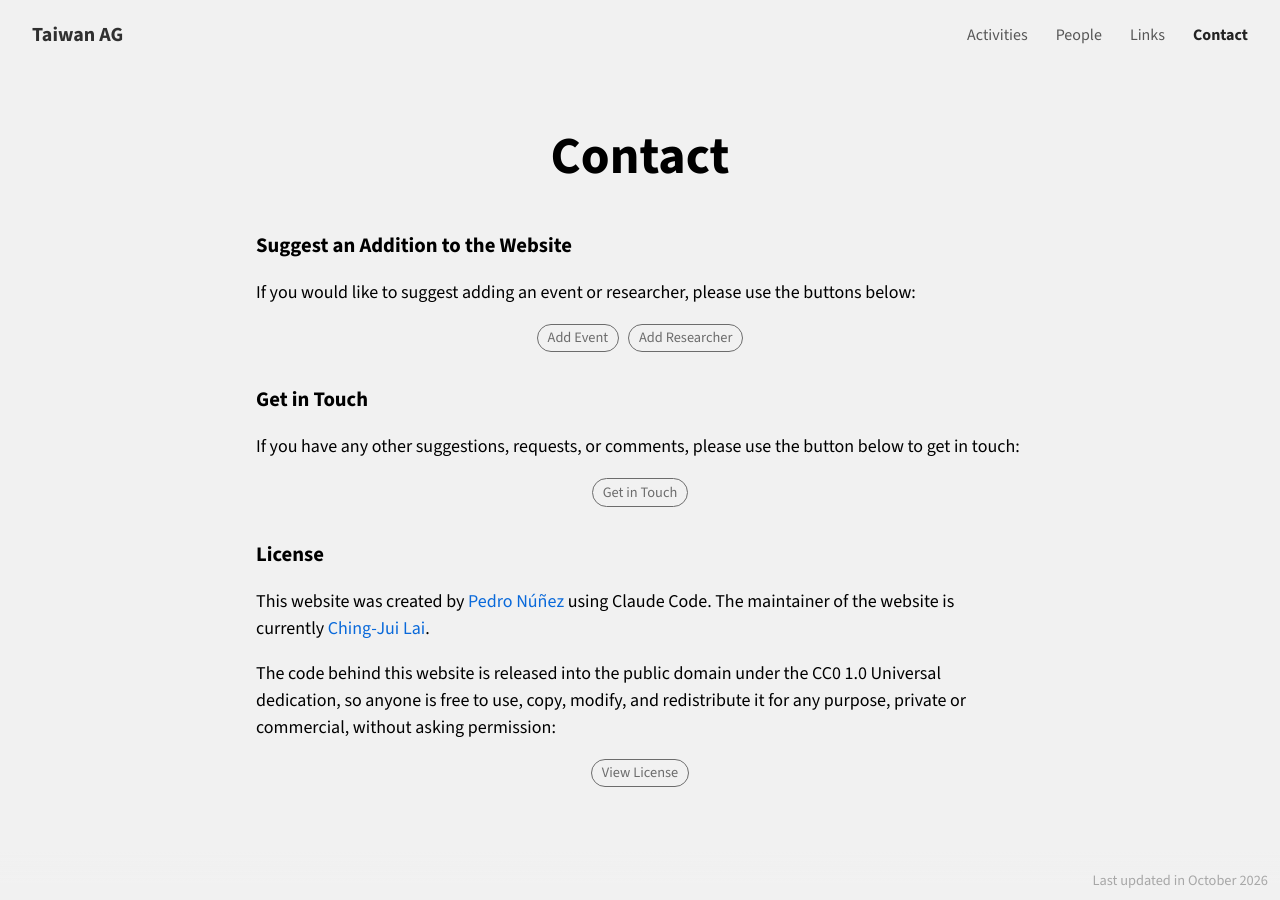
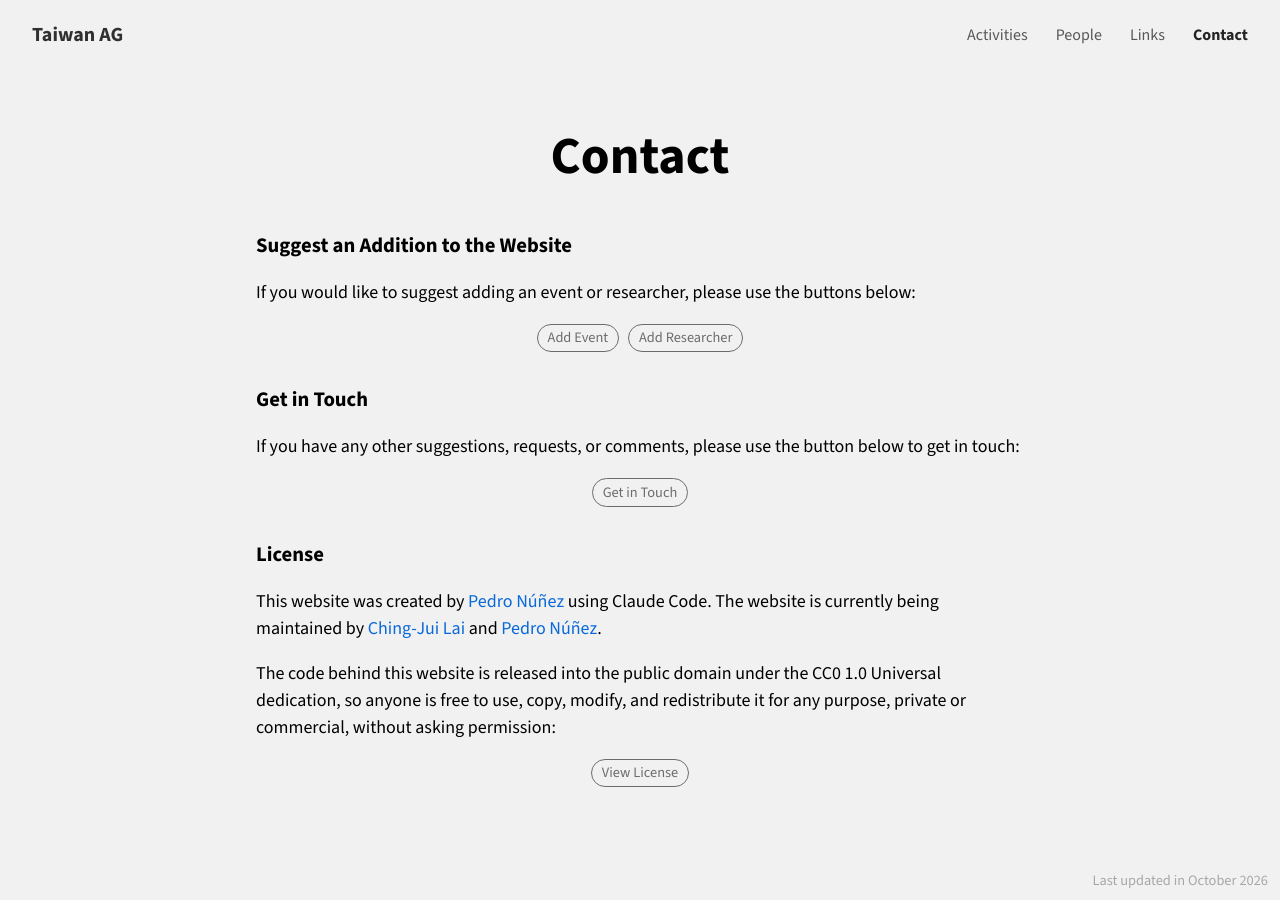
Before and after one commit to taiwan-ag/taiwan-ag.github.io, a Jekyll site: the page built from contact.md, in a window 1280 px wide. Built offline with Jekyll 4.4.1, drawn with Linux system fonts in a browser that asks for light colours.

Commit message:
Update list of maintainers

```diff
--- a/contact.md
+++ b/contact.md
@@ -27,8 +27,9 @@ button below to get in touch:
 ## License
 
 This website was created by [Pedro Núñez](https://pedro-nunez.github.io){: .external-link }
-using Claude Code. The maintainer of the website is currently
-[Ching-Jui Lai](https://math.ncku.edu.tw/p/404-1221-271791.php?Lang=en){: .external-link }.
+using Claude Code. The website is currently being maintained by
+[Ching-Jui Lai](https://math.ncku.edu.tw/p/404-1221-271791.php?Lang=en){: .external-link } and
+[Pedro Núñez](https://pedro-nunez.github.io){: .external-link }.
 
 The code behind this website is released into the public domain under the
 CC0 1.0 Universal dedication, so anyone is free to use, copy, modify, and
```
